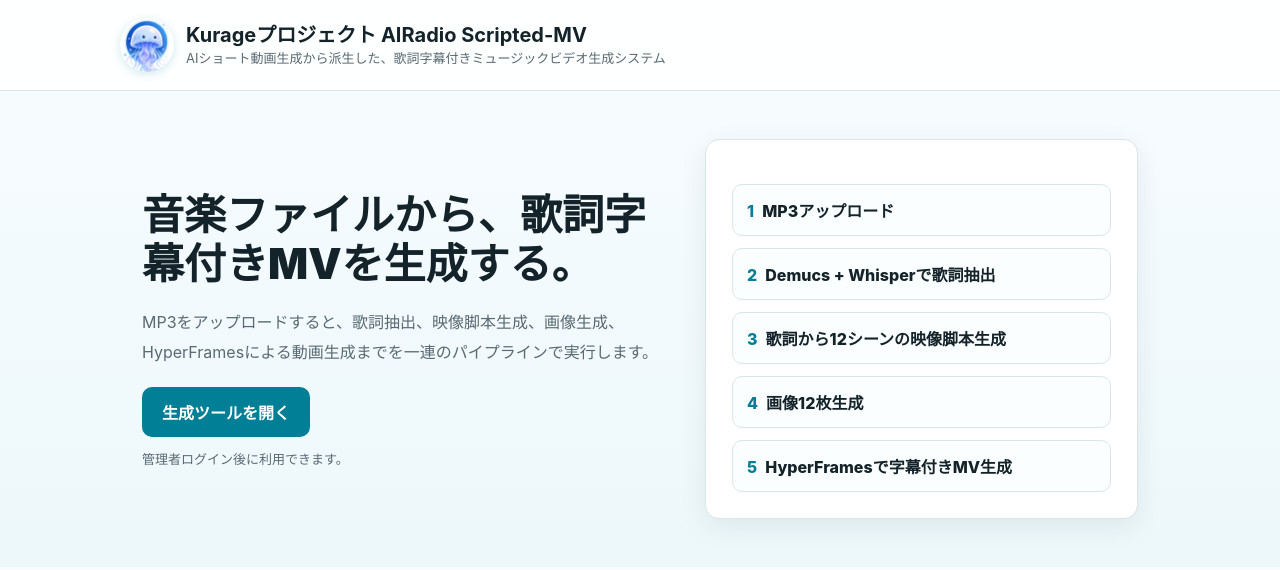
After one commit to katsushi2441/airadio-scripted-mv, a PHP site: page /index.html in a window 1280 px wide. The commit adds this page. Shown: the top 570 px of the page. Run offline with PHP 8.4, Linux system fonts and the light colour scheme.

Commit message:
Rename web tool to scripted MV

```diff
--- a/public/auth_common.php
+++ b/public/auth_common.php
@@ -17,7 +17,7 @@ function url2ai_auth_current_url() {
     $https = (!empty($_SERVER['HTTPS']) && $_SERVER['HTTPS'] !== 'off');
     $scheme = $https ? 'https' : 'http';
     $host = $_SERVER['HTTP_HOST'] ?? 'airadio-scripted-mv.exbridge.jp';
-    $uri = $_SERVER['REQUEST_URI'] ?? '/lyrics-extractor.php';
+    $uri = $_SERVER['REQUEST_URI'] ?? '/scripted-mv.php';
     return $scheme . '://' . $host . $uri;
 }
 
--- /dev/null
+++ b/public/index.html
@@ -0,0 +1,56 @@
+<!doctype html>
+<html lang="ja">
+<head>
+  <meta charset="utf-8">
+  <meta name="viewport" content="width=device-width, initial-scale=1">
+  <title>Kurageプロジェクト AIRadio Scripted-MV</title>
+  <meta name="description" content="MP3から歌詞を抽出し、AIで脚本・画像を生成して、歌詞字幕付きミュージックビデオを作るKurageプロジェクトのAIRadio Scripted-MV。">
+  <style>
+    :root{--bg:#f4f9fb;--surface:#fff;--text:#132329;--muted:#5a6a72;--accent:#007f96;--accent2:#35b99b;--border:#dbe5e8}
+    *{box-sizing:border-box}body{margin:0;background:linear-gradient(180deg,#f8fcff 0%,#edf8fb 100%);color:var(--text);font-family:-apple-system,BlinkMacSystemFont,"Segoe UI","Noto Sans JP",sans-serif}
+    header{background:rgba(255,255,255,.9);border-bottom:1px solid var(--border);padding:18px 22px}
+    .brand{max-width:1040px;margin:0 auto;display:flex;align-items:center;gap:12px}
+    .brand img{width:54px;height:54px;border-radius:50%;object-fit:cover;box-shadow:0 2px 10px rgba(0,127,150,.18)}
+    .brand strong{display:block;font-size:20px;line-height:1.2}.brand span{color:var(--muted);font-size:13px}
+    main{max-width:1040px;margin:0 auto;padding:48px 22px}
+    .hero{display:grid;grid-template-columns:1.1fr .9fr;gap:34px;align-items:center}
+    h1{font-size:42px;line-height:1.18;margin:0 0 18px;letter-spacing:0;font-weight:900}
+    p{font-size:16px;line-height:1.9;color:var(--muted);margin:0 0 20px}
+    .panel{background:var(--surface);border:1px solid var(--border);border-radius:14px;padding:26px;box-shadow:0 8px 28px rgba(19,35,41,.08)}
+    .steps{display:grid;gap:12px;margin-top:18px}.step{padding:13px 14px;border:1px solid var(--border);border-radius:10px;background:#fbfeff;font-weight:800}.step span{color:var(--accent);margin-right:8px}
+    .btn{display:inline-flex;align-items:center;justify-content:center;background:var(--accent);color:#fff;text-decoration:none;border-radius:10px;padding:13px 20px;font-weight:900}.btn:hover{background:#006578}
+    .note{font-size:13px;color:var(--muted);margin-top:12px}
+    @media(max-width:760px){.hero{grid-template-columns:1fr}h1{font-size:31px}main{padding-top:30px}}
+  </style>
+</head>
+<body>
+  <header>
+    <div class="brand">
+      <img src="assets/kurage-icon.png" alt="Kurage">
+      <div>
+        <strong>Kurageプロジェクト AIRadio Scripted-MV</strong>
+        <span>AIショート動画生成から派生した、歌詞字幕付きミュージックビデオ生成システム</span>
+      </div>
+    </div>
+  </header>
+  <main>
+    <section class="hero">
+      <div>
+        <h1>音楽ファイルから、歌詞字幕付きMVを生成する。</h1>
+        <p>MP3をアップロードすると、歌詞抽出、映像脚本生成、画像生成、HyperFramesによる動画生成までを一連のパイプラインで実行します。</p>
+        <a class="btn" href="scripted-mv.php">生成ツールを開く</a>
+        <div class="note">管理者ログイン後に利用できます。</div>
+      </div>
+      <div class="panel">
+        <div class="steps">
+          <div class="step"><span>1</span>MP3アップロード</div>
+          <div class="step"><span>2</span>Demucs + Whisperで歌詞抽出</div>
+          <div class="step"><span>3</span>歌詞から12シーンの映像脚本生成</div>
+          <div class="step"><span>4</span>画像12枚生成</div>
+          <div class="step"><span>5</span>HyperFramesで字幕付きMV生成</div>
+        </div>
+      </div>
+    </section>
+  </main>
+</body>
+</html>
--- a/public/index.php
+++ /dev/null
@@ -1,3 +0,0 @@
-<?php
-header('Location: lyrics-extractor.php');
-exit;
--- a/public/lyrics-extractor.php
+++ b/public/scripted-mv.php
@@ -4,7 +4,7 @@ require_once __DIR__ . '/config.php';
 require_once __DIR__ . '/auth_common.php';
 date_default_timezone_set('Asia/Tokyo');
 
-$THIS_FILE = 'lyrics-extractor.php';
+$THIS_FILE = 'scripted-mv.php';
 $API = rtrim(AIRADIO_LYRICS_API, '/');
 $auth = url2ai_auth_bootstrap();
 $logged_in = $auth['logged_in'];
```
Also changed, not shown: README.md, public/.htaccess, 1 other file.
